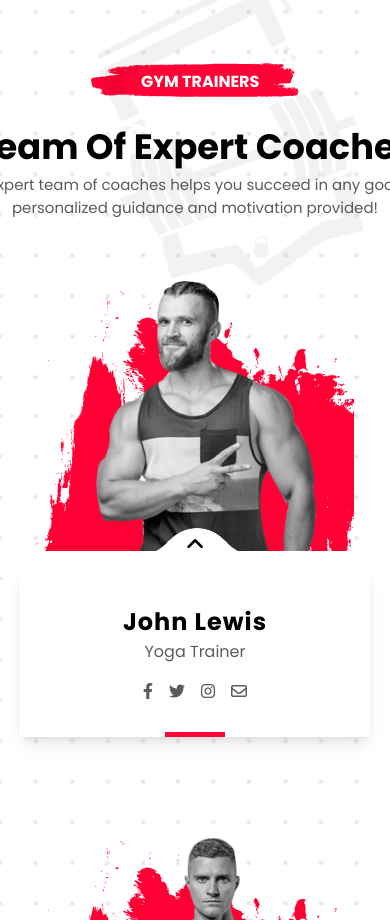
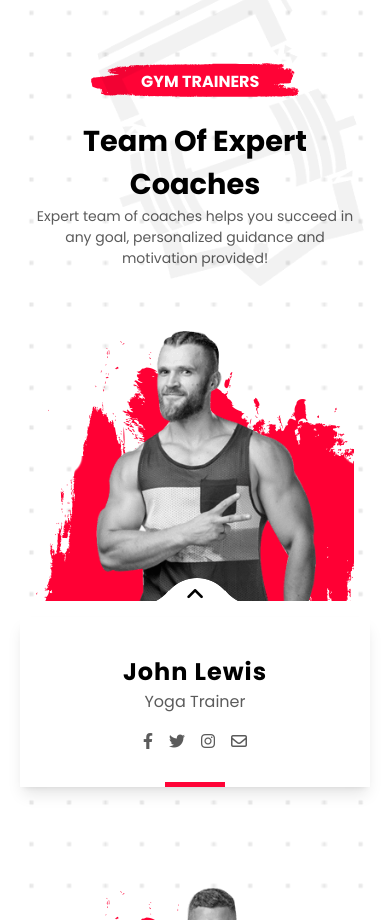
Before and after one commit to abdrv8/gymate, a React (Vite) app: page / in a window 390 px wide. Shown: the part 7520-8440 px from the top of the page. Built offline with nearby package versions, Linux system fonts and the light colour scheme.

Commit message:
trainers section responsive

```diff
--- a/src/components/styles/Trainers.scss
+++ b/src/components/styles/Trainers.scss
@@ -130,3 +130,20 @@
     }
   }
 }
+
+// media queries
+@media (max-width: 460px) {
+  .trainers {
+    .top {
+      .heading {
+        width: 100%;
+        h2 {
+          font-size: 1.8rem;
+        }
+        p {
+          font-size: 14px;
+        }
+      }
+    }
+  }
+}
```
